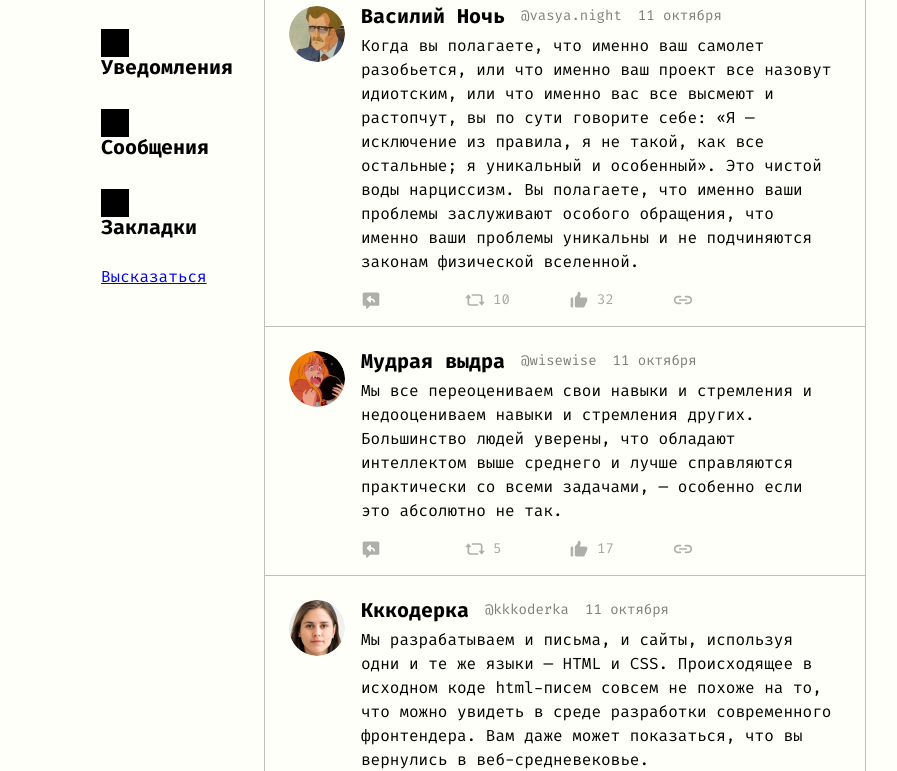
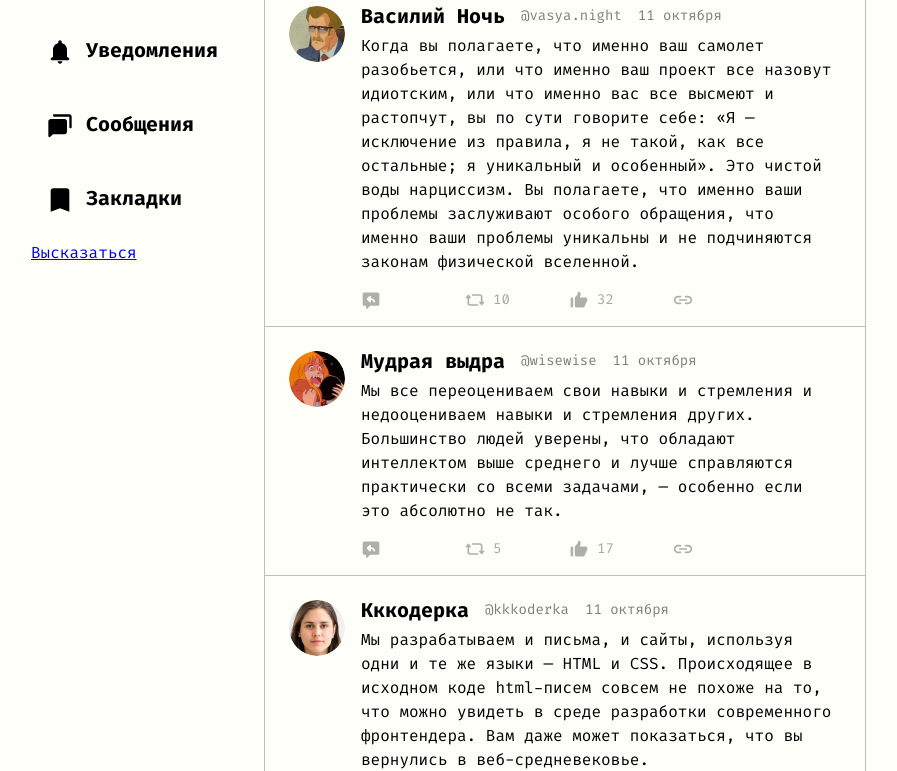
Before and after one commit to Vasileves/Dialog, a plain HTML site: page index.html in a window 1280 px wide. Shown: the part 75-846 px from the top of the page, without its empty margins (75-972 px from the left). Drawn offline with Linux system fonts and the light colour scheme.

Commit message:
Finished building menu

```diff
--- a/styles/main.css
+++ b/styles/main.css
@@ -15,18 +15,36 @@ nav {
 }
 nav ul li {
   font-size: 20px;
-  margin-bottom: 32px;
+  margin-bottom: 16px;
   font-weight: bold;
   cursor: pointer;
+  border-radius: 90px;
+  vertical-align: middle;
+  padding: 15px;
 }
 .nav__icon {
   width: 28px;
   height: 28px;
   background: #000;
+  display: inline-block;
+  vertical-align: middle;
+
 }
 .nav__icon--home {
   mask: url(../img/home-icn.svg);
   -webkit-mask: url(../img/home-icn.svg);
+}
+.nav__icon--bell {
+  mask: url(../img/bell-icn.svg);
+  -webkit-mask: url(../img/bell-icn.svg);
+}
+.nav__icon--chat {
+  mask: url(../img/chat-icn.svg);
+  -webkit-mask: url(../img/chat-icn.svg);
+}
+.nav__icon--bookmark {
+  mask: url(../img/bookmark-icn.svg);
+  -webkit-mask: url(../img/bookmark-icn.svg);
 }
 nav ul li:hover {
   color: #0038FF;
```
